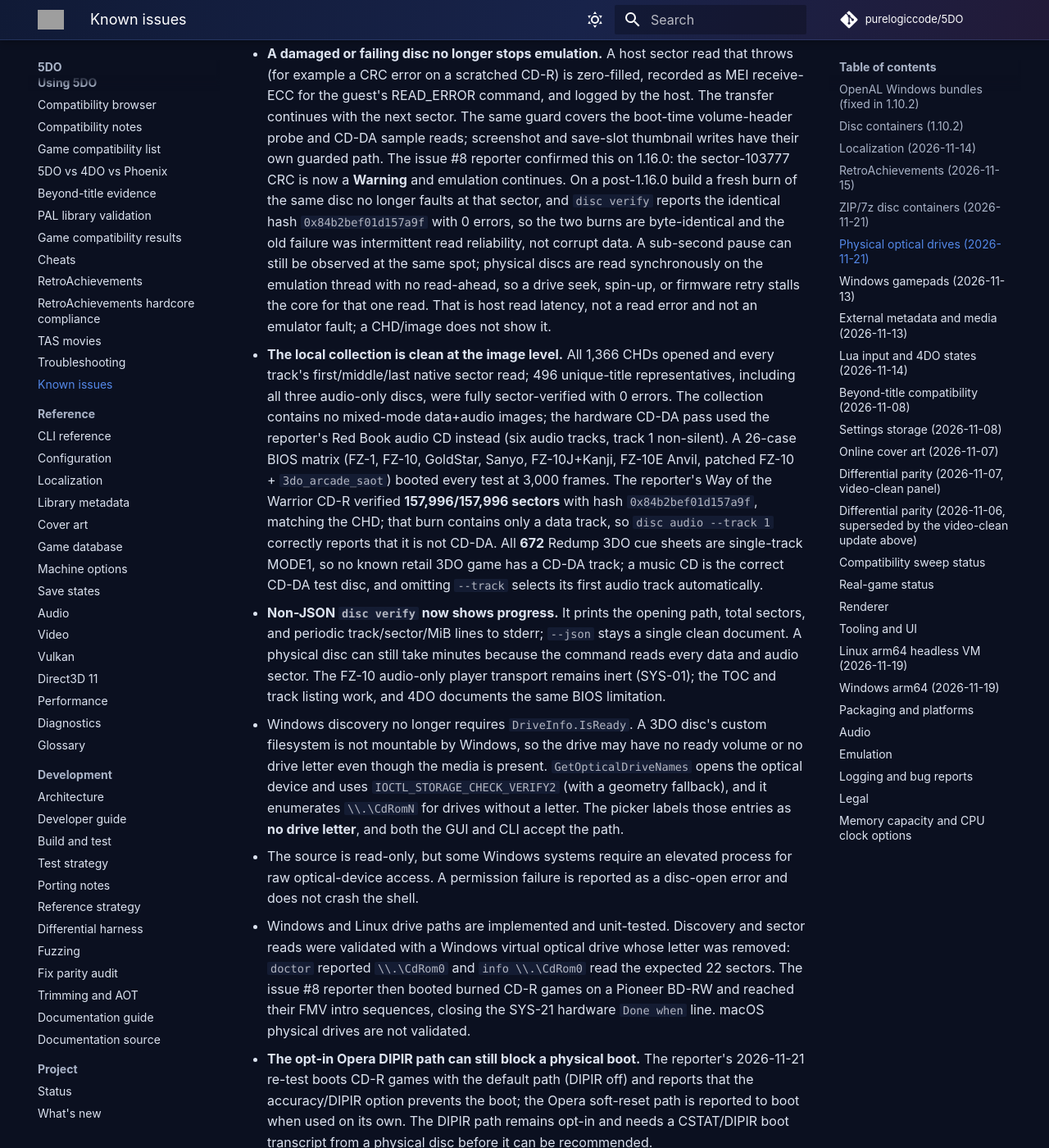
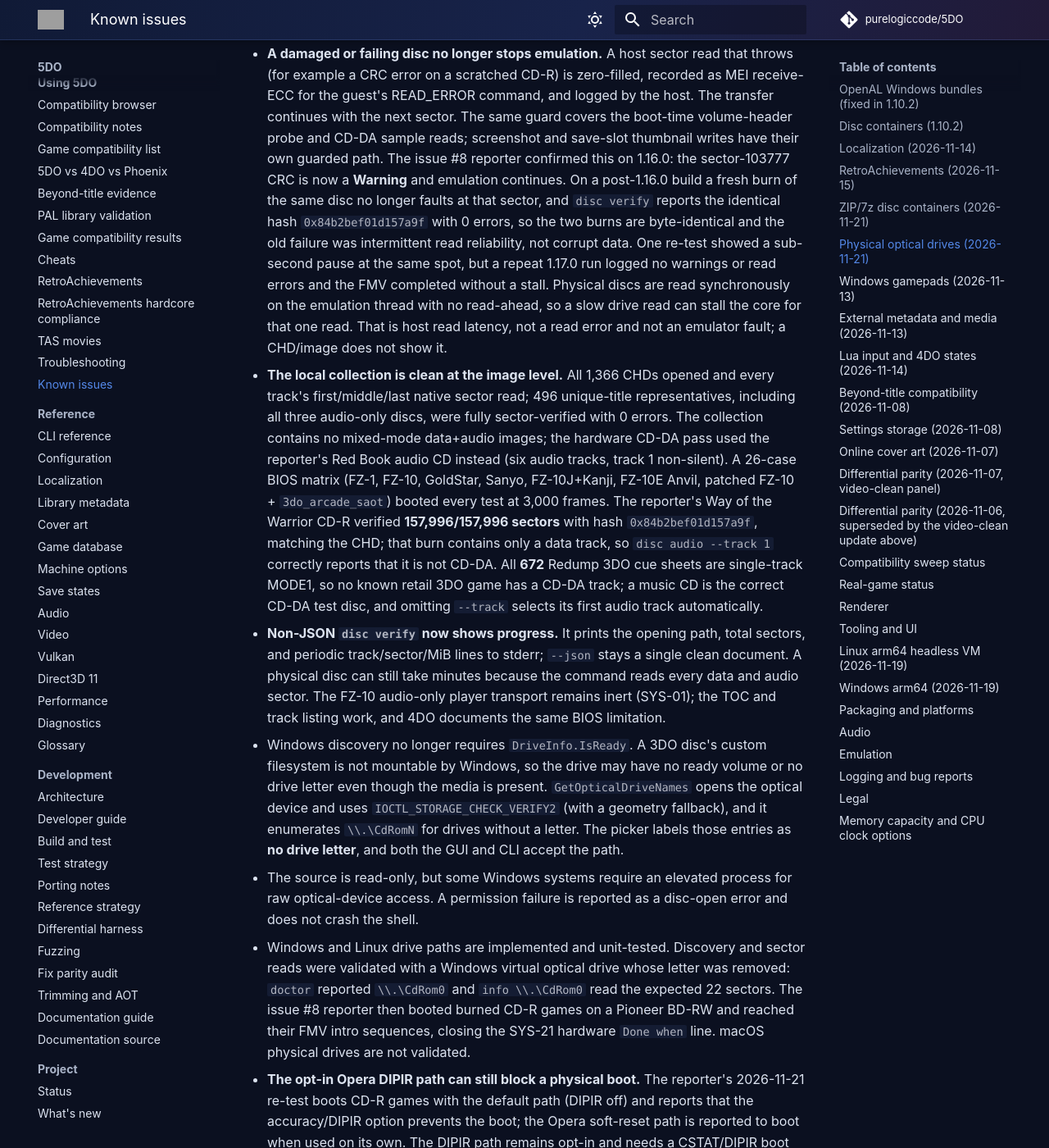
Before and after one commit to purelogiccode/5DO, an MkDocs documentation site: the page built from docs/KnownIssues.md, in a window 1280 px wide and 1400 px high, scrolled down 3767 px. Shown: the whole window at 82% size. Built offline with MkDocs 1.6.1 and Material for MkDocs 9.7.7, drawn with Linux system fonts in a browser that asks for light colours; comment, search, counter and statistics services are not loaded; some of the changed text lies outside the part shown; grey boxes are pictures that could not be loaded.

Commit message:
docs: record the final Way of the Warrior 1.17.0 run (issue #8)

```diff
--- a/docs/KnownIssues.md
+++ b/docs/KnownIssues.md
@@ -146,11 +146,12 @@ checksums are attached, and legal/attribution sign-off is recorded.
   now a **Warning** and emulation continues. On a post-1.16.0 build a fresh burn of the
   same disc no longer faults at that sector, and `disc verify` reports the identical hash
   `0x84b2bef01d157a9f` with 0 errors, so the two burns are byte-identical and the old
-  failure was intermittent read reliability, not corrupt data. A sub-second pause can
-  still be observed at the same spot; physical discs are read synchronously on the
-  emulation thread with no read-ahead, so a drive seek, spin-up, or firmware retry stalls
-  the core for that one read. That is host read latency, not a read error and not an
-  emulator fault; a CHD/image does not show it.
+  failure was intermittent read reliability, not corrupt data. One re-test showed a
+  sub-second pause at the same spot, but a repeat 1.17.0 run logged no warnings or read
+  errors and the FMV completed without a stall. Physical discs are read synchronously on
+  the emulation thread with no read-ahead, so a slow drive read can stall the core for
+  that one read. That is host read latency, not a read error and not an emulator fault;
+  a CHD/image does not show it.
 - **The local collection is clean at the image level.** All 1,366 CHDs opened and every
   track's first/middle/last native sector read; 496 unique-title representatives,
   including all three audio-only discs, were fully sector-verified with 0 errors. The
@@ -190,11 +191,12 @@ checksums are attached, and legal/attribution sign-off is recorded.
   transcript from a physical disc before it can be recommended.
 - **Way of the Warrior from a burned CD-R no longer crashes on the FMV.** The 1.16.0 run
   turned the sector-103777 CRC into a warning while the drive recovered; a re-burn of the
-  same disc tested on 1.17.1 no longer faults at all. A brief, sub-second pause can still
-  occur: physical discs are read synchronously on the emulation thread with no read-ahead,
-  so the drive's own seek/retry latency stalls the core for that read. This is host read
-  latency, not a data error; a CHD/image or `disc verify` does not exhibit it. 4DO may
-  hide the retry differently.
+  same disc tested on 1.17.0 no longer faults at all, and the final log for that run has
+  no warnings, no read errors, and no sector retries, with the FMV playing through. One
+  earlier re-test showed a brief sub-second pause, so an occasional slow drive read can
+  still stall that one read on the emulation thread. That is host read latency, not a
+  data error; a CHD/image or `disc verify` does not exhibit it. 4DO may hide the retry
+  differently.
 - A single active joypad with disabled ports 7-8 left at `None` used to emit the Opera
   daisy-chain PBUS packet; that configuration now uses the legacy 16-byte packet, so
   keyboard and gamepad input work. If input is still missing, check **Settings >
```
Also changed, not shown: docs/Compatibility.md (+9 -9 lines).
